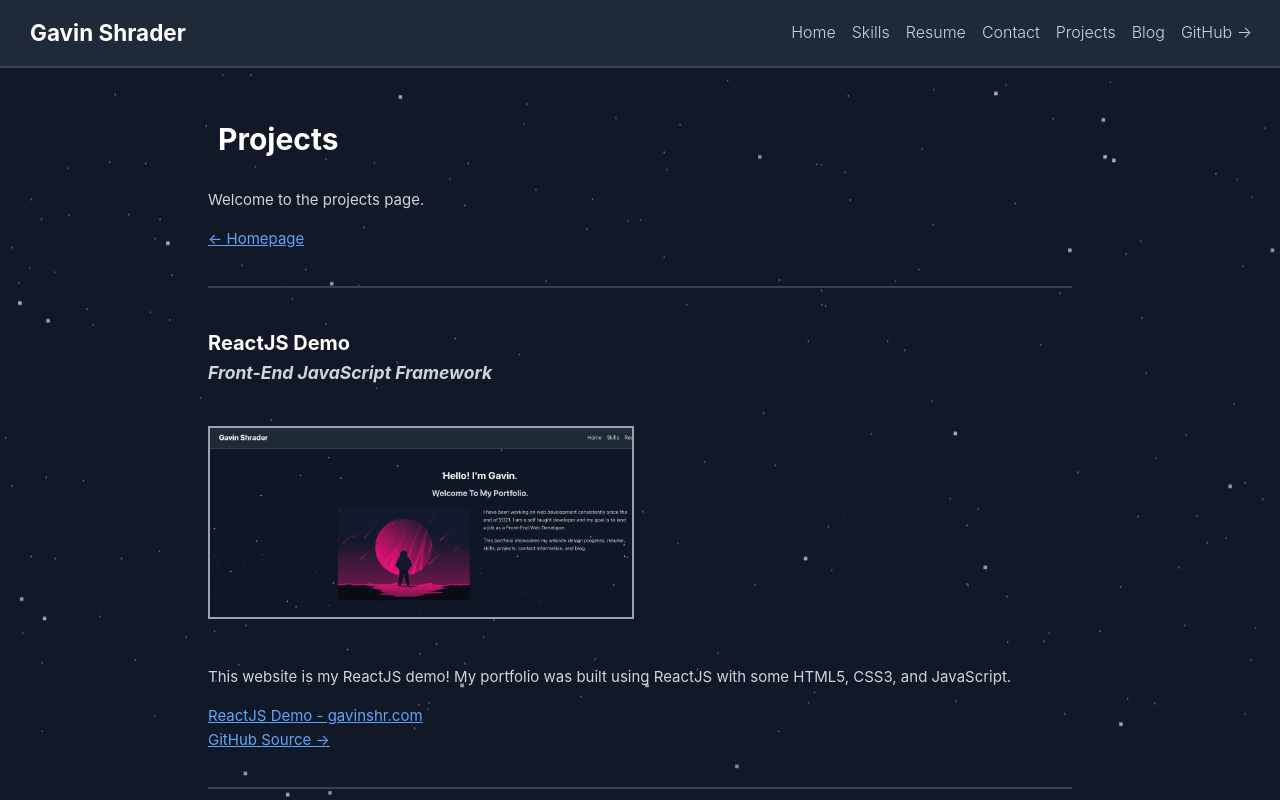
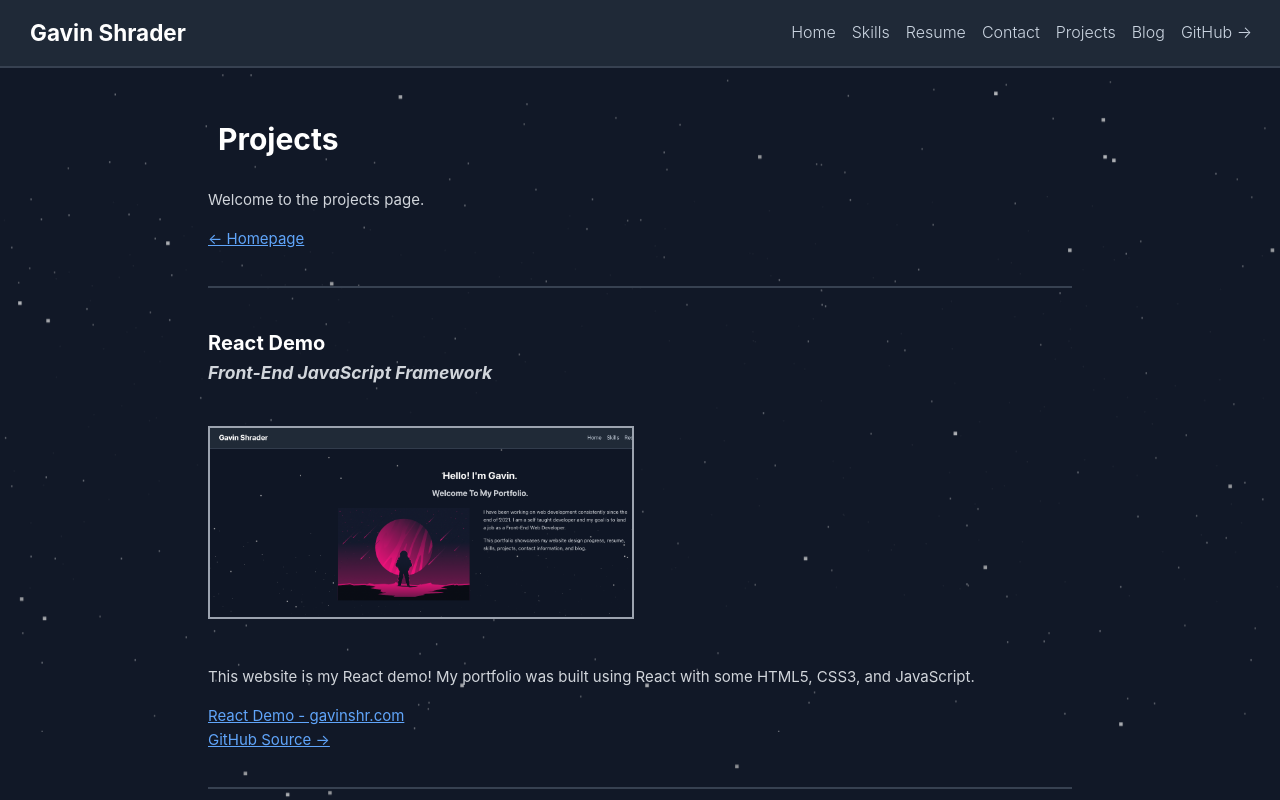
Before and after one commit to Cloudinnovates/gavinshr.com, a React (Create React App) app: page /projects in a window 1280 px wide. Shown: the top 800 px of the page. Built offline with nearby package versions, Linux system fonts and the light colour scheme; some icons are missing.

Commit message:
Improved wording in multiple ares around the site - footer, homepage/about section, projects, and skills data

```diff
--- a/src/Footers/Footer.js
+++ b/src/Footers/Footer.js
@@ -6,7 +6,7 @@ export default function Footer() {
   return (
     <footer>
       <div className="footer-content">
-        <p>This website was coded using HTML, CSS, JavaScript, and ReactJS; it is a work in progress and will continue to be updated. Thank you for viewing my site, any feedback is appreciated!</p>
+        <p>This website was coded using HTML, CSS, JavaScript, and React; it is a work in progress and will continue to be updated. Thank you for viewing my site, any feedback is appreciated!</p>
         <p style={{ paddingTop: "15px" }}>Contact, Blog, GitHub & YouTube:</p>
         <p><i>Blog & YouTube In Progress.</i></p>
 
--- a/src/Routes/Homepage/About.js
+++ b/src/Routes/Homepage/About.js
@@ -19,7 +19,7 @@ export default function About() {
               </div>
             </div>
             <div className="container-half-width">
-              <p>I am a self taught developer and my goal is to land a job as a Front-End Web Developer. I have been working on web-development consistently since the end of 2021; I have also been coding across various other disciplines as a hobby for several years.</p>
+              <p>I am a self taught developer and my goal is to land a job as a Front-End Web Developer by the end of 2022. I have been working on web-development consistently since the end of 2021; I have also been coding across various other disciplines as a hobby for several years.</p>
               <p style={{ paddingTop: "15px" }}>This portfolio showcases my website design progress, resume, skills, projects, contact information, and blog.</p>
             </div>
           </div>
--- a/src/Routes/Projects/Projects.js
+++ b/src/Routes/Projects/Projects.js
@@ -15,7 +15,7 @@ export default function Projects() {
           <hr/>
           <br/>
           <div style={{ paddingBottom: "2rem" }}>
-            <h2>ReactJS Demo</h2>
+            <h2>React Demo</h2>
             <h3><i>Front-End JavaScript Framework</i></h3>
             <br/>
             <div className="project-image-container">
@@ -26,9 +26,9 @@ export default function Projects() {
               />
             </div>
             <br/>
-            <p style={{ paddingTop: "15px" }}>This website is my ReactJS demo! My portfolio was built using ReactJS with some HTML5, CSS3, and JavaScript.</p>
+            <p style={{ paddingTop: "15px" }}>This website is my React demo! My portfolio was built using React with some HTML5, CSS3, and JavaScript.</p>
             <div style={{ paddingTop: "15px"}}>
-              <a className="link" href="https://gavinshr.com">ReactJS Demo - gavinshr.com</a>
+              <a className="link" href="https://gavinshr.com">React Demo - gavinshr.com</a>
               <br/>
               <a className="link" href="https://github.com/gshrdr/gavinshr.com" target="_blank" rel="noopener noreferrer">GitHub Source &rarr;</a>
             </div>
--- a/src/data.js
+++ b/src/data.js
@@ -48,7 +48,7 @@ export const skills = [
     moreInfo: "I learned JavaScript in order to build interactivity into websites.",
   },
   {
-    skill: "ReactJS",
+    skill: "React",
     subheading: "Web Development",
     color: "#2563eb",
     url: "/projects#react-project",
```
Also changed, not shown: 15 other files (tests, documents, lock files or other folders).
